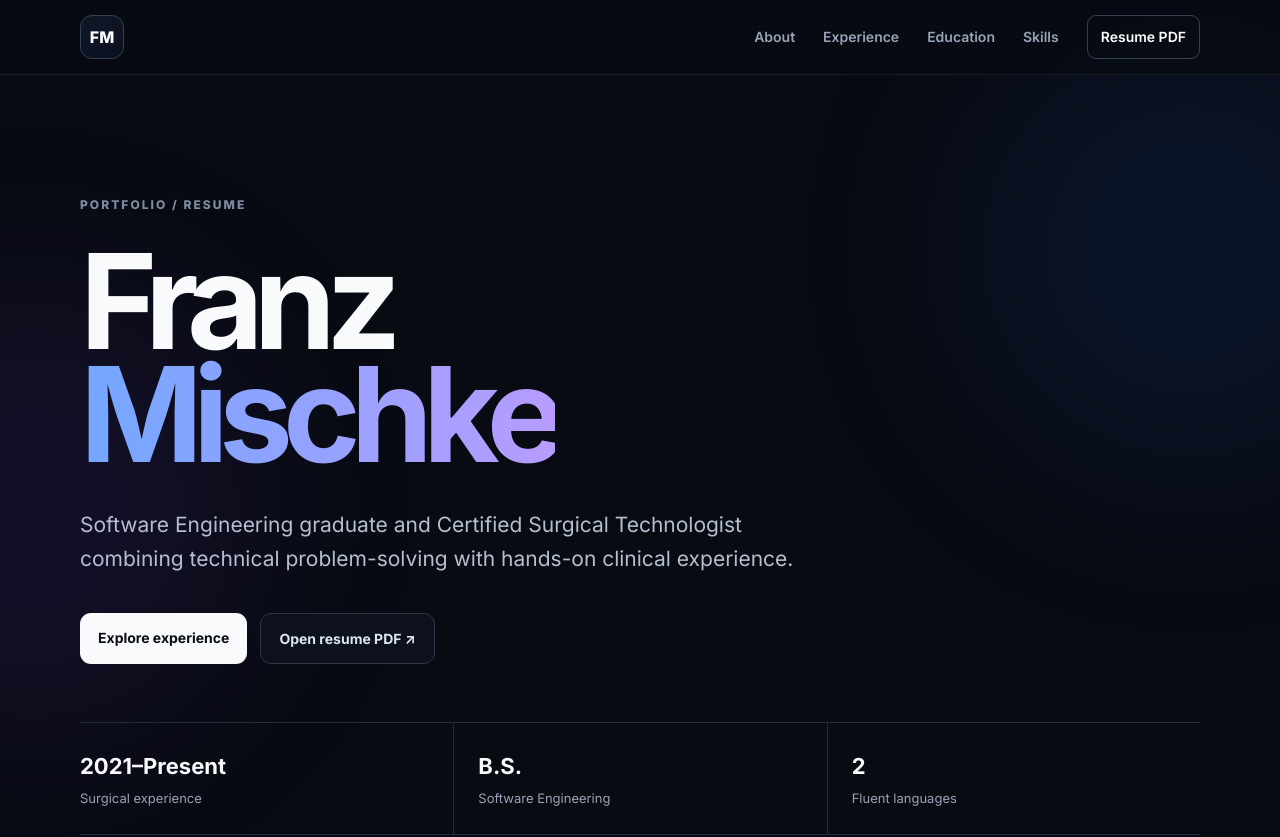
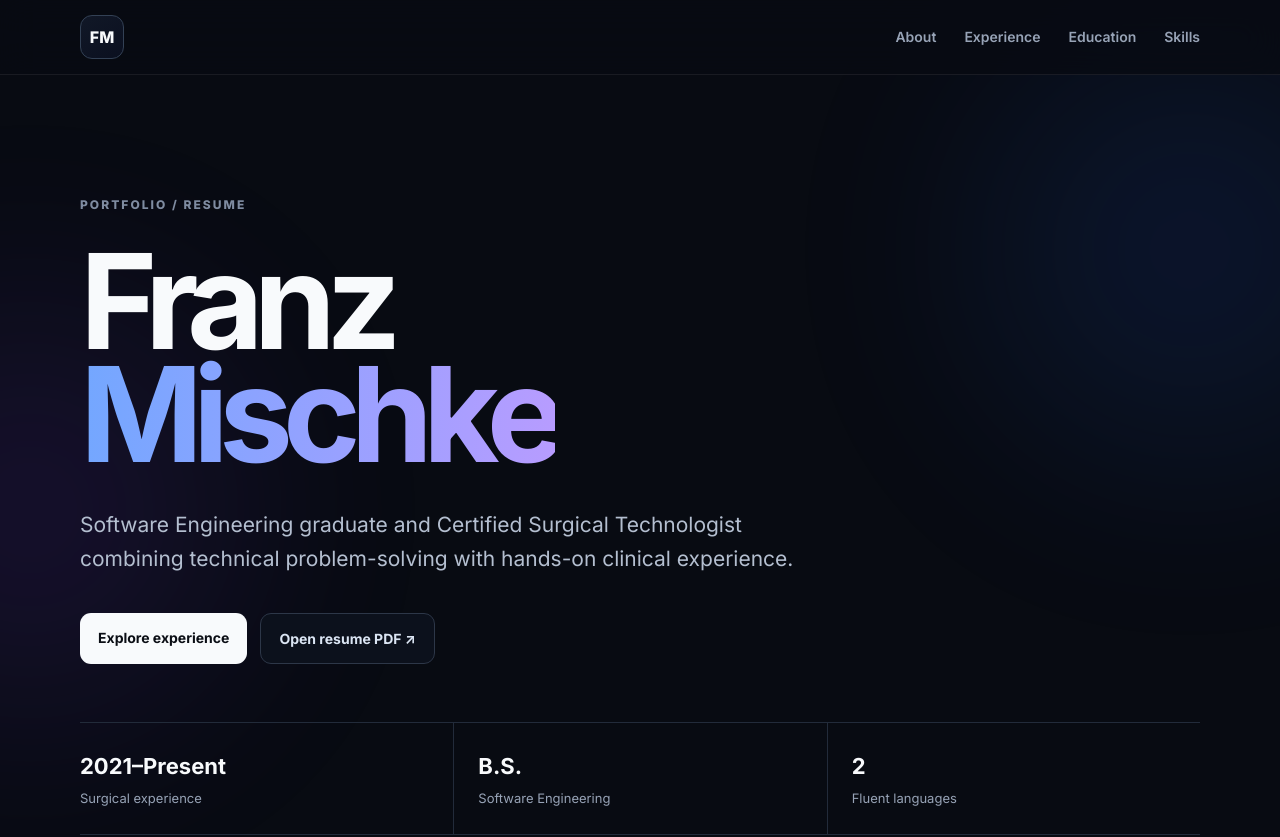
Before and after one commit to 3legggedcat/Franzmischke, a plain HTML site: page index.html in a window 1280 px wide. Shown: the top 837 px of the page. Drawn offline with Linux system fonts and the light colour scheme.

Commit message:
Remove Resume PDF link from navigation
Removed the Resume PDF link from the navigation.

```diff
--- a/index.html
+++ b/index.html
@@ -22,7 +22,6 @@
         <a href="#experience">Experience</a>
         <a href="#education">Education</a>
         <a href="#skills">Skills</a>
-        <a class="nav-cta" href="resume.pdf" target="_blank">Resume PDF</a>
       </nav>
     </div>
   </header>
```
